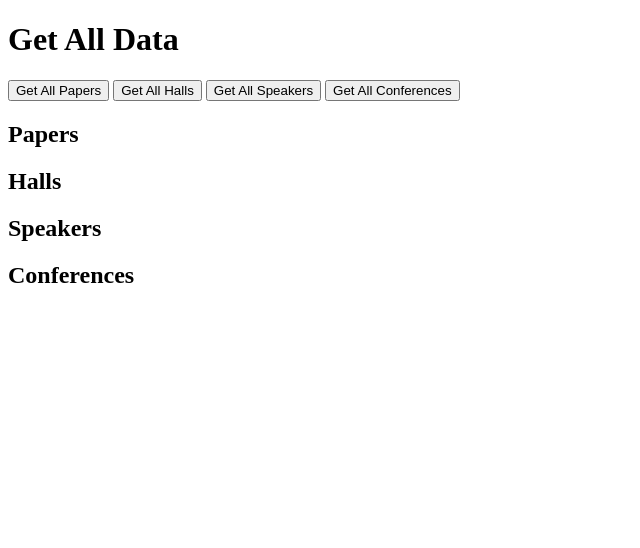
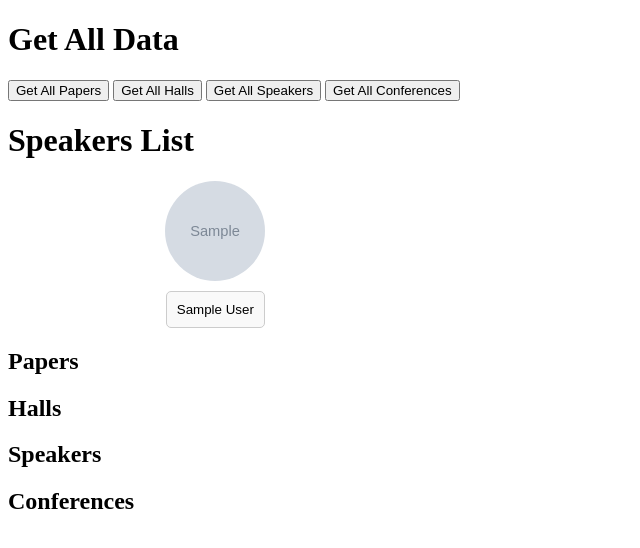
Before and after one commit to ozgeodbs/ConfPlan, a Flask app: page / in a window 1280 px wide. Shown: the top 548 px of the page, without its empty margins (0-640 px from the left). Run offline with Flask 3, Linux system fonts and the light colour scheme; tables that the repository leaves empty hold one stand-in row (Sample ...).

Commit message:
speaker list and nav buttons added

```diff
--- a/models/speaker.py
+++ b/models/speaker.py
@@ -12,3 +12,13 @@ class Speaker(BaseModel):
     Email = Column(String(100), nullable=False, unique=True)  # Speaker's email (unique)
     Phone = Column(String(20))  # Speaker's phone (optional)
     PhotoUrl = Column(String(255))
+
+    def to_dict(self):
+        return {
+            "Id": self.Id,
+            "FirstName": self.FirstName,
+            "LastName": self.LastName,
+            "Email": self.Email,
+            "Phone": self.Phone,
+            "PhotoUrl": self.PhotoUrl
+        }
--- a/routes/speaker_routes.py
+++ b/routes/speaker_routes.py
@@ -8,8 +8,8 @@ speaker_routes = Blueprint('speaker', __name__)
 # Tüm speakerları listele
 @speaker_routes.route('/speakers', methods=['GET'])
 def get_speakers():
-    speakers = Speaker.query.filter_by(IsDeleted=False).all()  # Filter out deleted speakers
-    return jsonify([speaker.__repr__() for speaker in speakers]), 200
+    speakers = Speaker.query.all()
+    return jsonify([speaker.to_dict() for speaker in speakers])  # ✅ to_dict() ekledik
 
 # Yeni bir speaker oluştur
 @speaker_routes.route('/speakers', methods=['POST'])
--- a/templates/get.html
+++ b/templates/get.html
@@ -14,7 +14,16 @@
   <button id="getHallsBtn">Get All Halls</button>
   <button id="getSpeakersBtn">Get All Speakers</button>
   <button id="getConferencesBtn">Get All Conferences</button>
+<h1>Speakers List</h1>
 
+    <div id="speakers-container">
+        {% for speaker in speakers %}
+            <button onclick="goToSpeaker({{ speaker.Id }})">
+                {{ speaker.FirstName }} {{ speaker.LastName }}
+            </button>
+            <br>
+        {% endfor %}
+    </div>
   <h2>Papers</h2>
   <div id="papersContainer"></div>
 
@@ -84,6 +93,64 @@
         })
         .catch(error => console.error('Error:', error));
     });
+
+ document.addEventListener("DOMContentLoaded", function () {
+    fetch('/speakers')  // API'ye istek at
+        .then(response => response.json())
+        .then(data => {
+            console.log("Speakers API Response:", data); // 🟢 JSON verisini kontrol et
+            const container = document.getElementById('speakers-container');
+            container.innerHTML = '';  // Önce temizle
+
+            // Resimlerin olduğu grid
+            const imageGrid = document.createElement('div');
+            imageGrid.style.display = "grid";
+            imageGrid.style.gridTemplateColumns = "repeat(3, 1fr)"; // 3 sütunlu grid
+            imageGrid.style.gap = "10px"; // Aralık bırak
+
+            // Butonların olduğu grid
+            const buttonGrid = document.createElement('div');
+            buttonGrid.style.display = "grid";
+            buttonGrid.style.gridTemplateColumns = "repeat(3, 1fr)"; // 3 sütunlu grid
+            buttonGrid.style.gap = "10px"; // Aralık bırak
+            buttonGrid.style.marginTop = "10px"; // Resimlerle butonların arasına boşluk
+
+            data.forEach(speaker => {
+                console.log("Speaker Object:", speaker); // 🟢 Tek tek speaker objelerini kontrol et
+
+                // Resim oluştur
+                const img = document.createElement('img');
+                img.src = speaker.PhotoUrl; // 📷 Fotoğraf URL'si
+                img.alt = `${speaker.FirstName} ${speaker.LastName}`;
+                img.style.width = "100px"; // Resim boyutu
+                img.style.height = "100px";
+                img.style.borderRadius = "50%"; // Yuvarlak fotoğraf
+                img.style.display = "block"; // Ortalamak için block yap
+                img.style.margin = "auto"; // Ortalamak için margin auto
+                imageGrid.appendChild(img); // Grid'e ekle
+
+                // Buton oluştur
+                const button = document.createElement('button');
+                button.textContent = `${speaker.FirstName} ${speaker.LastName}`;
+                button.style.padding = "10px";
+                button.style.border = "1px solid #ccc";
+                button.style.borderRadius = "5px";
+                button.style.background = "#f9f9f9";
+                button.style.cursor = "pointer";
+                button.style.display = "block"; // Ortalamak için block yap
+                button.style.margin = "auto"; // Ortalamak için margin auto
+                button.onclick = () => window.location.href = `/speakers/${speaker.Id}`;
+                buttonGrid.appendChild(button); // Grid'e ekle
+            });
+
+            // Container'a ekleyelim
+            container.appendChild(imageGrid);
+            container.appendChild(buttonGrid);
+        })
+        .catch(error => console.error('Error:', error));
+});
+
+
   </script>
 
 </body>
```
Also changed, not shown: 1 other file.
